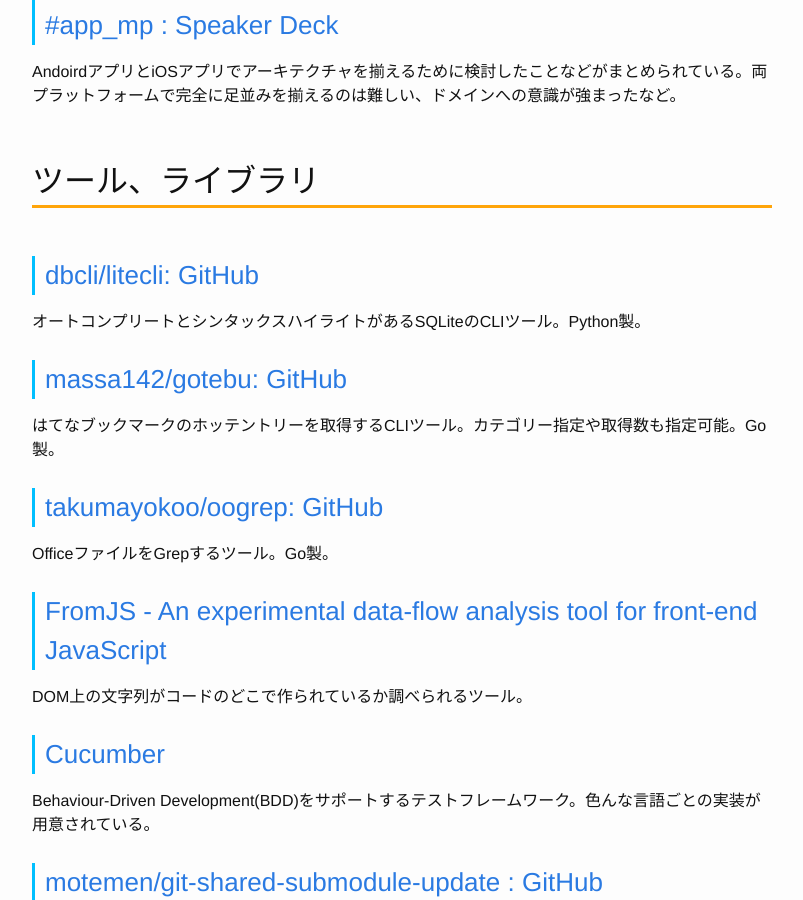
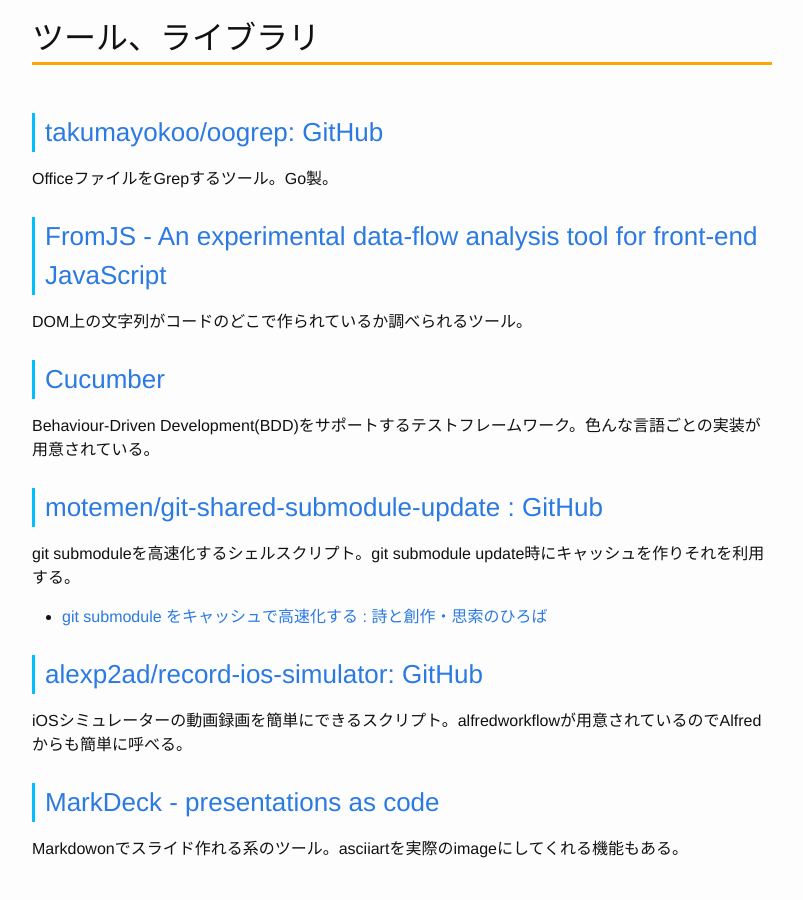
Before and after one commit to Gather-Tech/Gather-Tech.github.io, a Jekyll site: the page built from _posts/2019/2019-01-14-Gather133.md, in a window 1280 px wide and 900 px high, scrolled down 4620 px. Shown: the whole window, without its empty margins (238-1041 px from the left). Built offline with Jekyll 4.4.1, drawn with Linux system fonts in a browser that asks for light colours; some of the changed text lies outside the part shown.

Commit message:
reduced articles

```diff
--- a/_posts/2019/2019-01-14-Gather133.md
+++ b/_posts/2019/2019-01-14-Gather133.md
@@ -64,10 +64,6 @@
 
 Pythonできれいなコードを書くための方法について。カバレッジの取り方と可視化の仕方、Lintの設定、コードメトリクスの計測方法などがまとめられている。
 
-### [パスワードレス認証WebAuthnの勘所と対応状況：新春特別企画 : gihyo.jp … 技術評論社](https://gihyo.jp/dev/column/newyear/2019/webauthn)
-
-WebAuthnの概要、仕組み、プラットフォームごとの対応状況がまとめられている。
-
 ### [モバイルアプリのCIをBitriseにして1年が経ちました : pixiv inside](https://inside.pixiv.blog/kwzr/6190)
 
 ピクシブでのBitrise活用方法について。差分管理機能があるのでワークフローはGUIで管理、developブランチにPushされるたびにアプリインストール先のリンクとQRコードをSlackに投げているなど。
@@ -115,14 +111,6 @@
 AndoirdアプリとiOSアプリでアーキテクチャを揃えるために検討したことなどがまとめられている。両プラットフォームで完全に足並みを揃えるのは難しい、ドメインへの意識が強まったなど。
 
 ## ツール、ライブラリ
-
-### [dbcli/litecli: GitHub](https://github.com/dbcli/litecli)
-
-オートコンプリートとシンタックスハイライトがあるSQLiteのCLIツール。Python製。
-
-### [massa142/gotebu: GitHub](https://github.com/massa142/gotebu)
-
-はてなブックマークのホッテントリーを取得するCLIツール。カテゴリー指定や取得数も指定可能。Go製。
 
 ### [takumayokoo/oogrep: GitHub](https://github.com/takumayokoo/oogrep)
 
```
